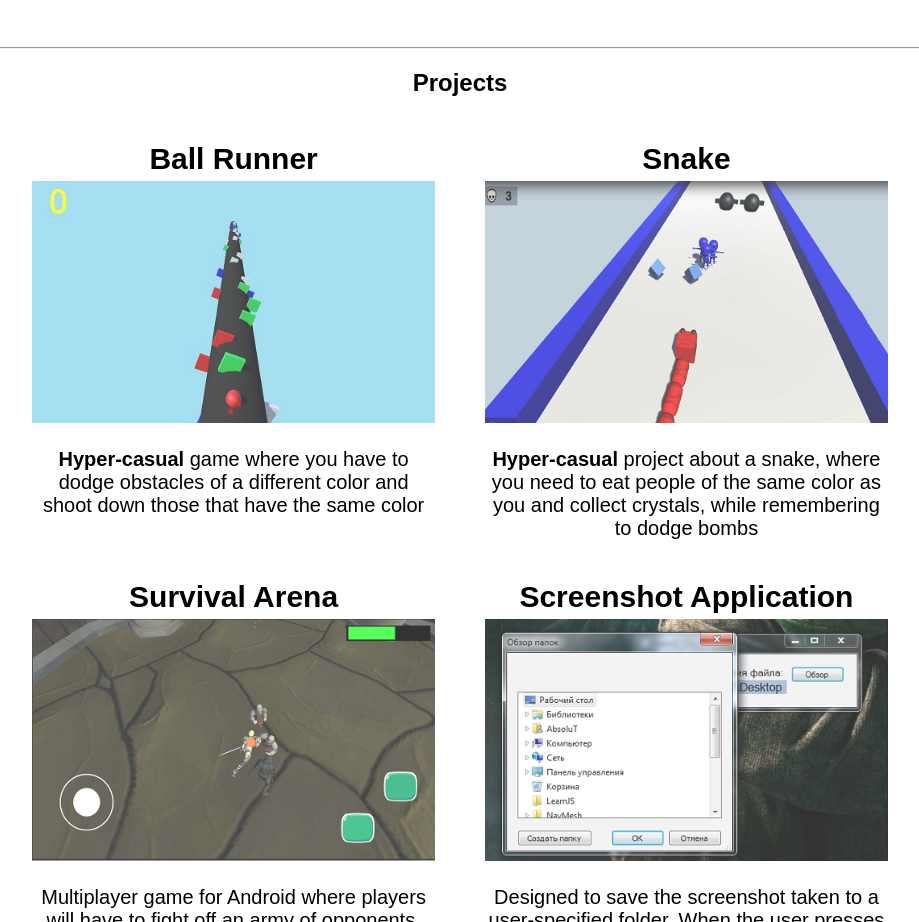
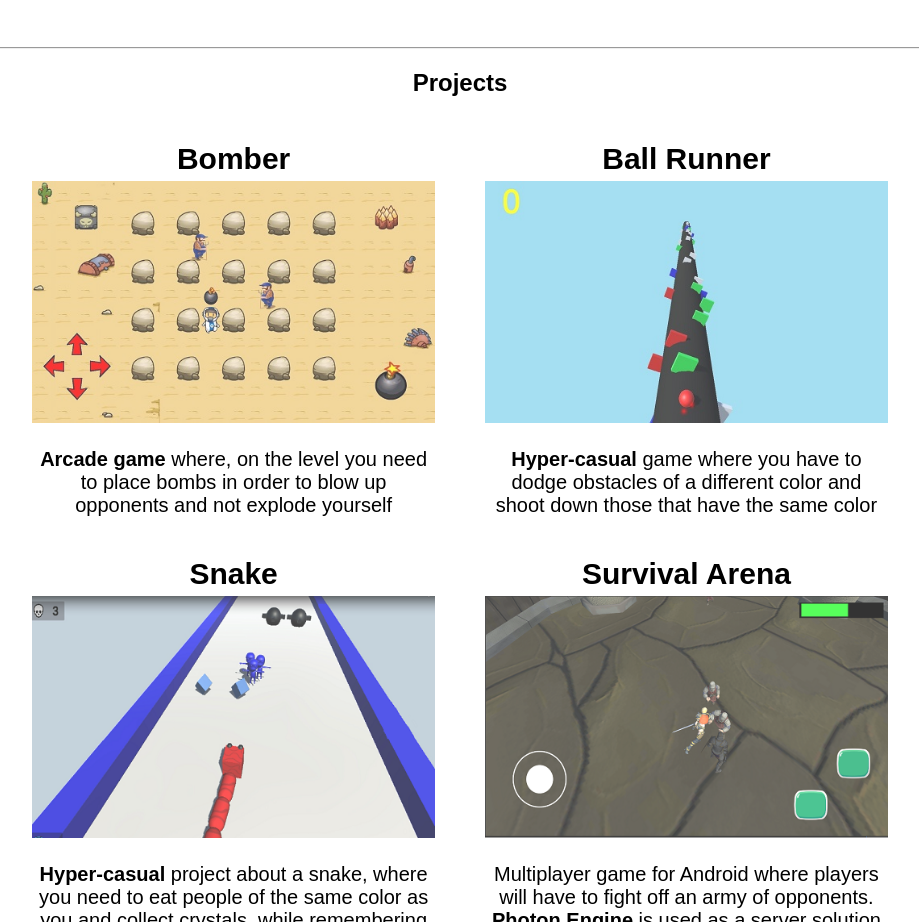
Before and after one commit to IlyaLevanovich/Portfolio, a plain HTML site: page index.html in a window 1280 px wide. Shown: the part 1491-2413 px from the top of the page, without its empty margins (180-1099 px from the left). Drawn offline with Linux system fonts and the light colour scheme.

Commit message:
Added new project - 'Bomber'

```diff
--- a/index.html
+++ b/index.html
@@ -106,6 +106,14 @@
             <div class="gallery">
 
                 <div class="gallery-item">
+                    <h2>Bomber</h2>
+                    <a href="https://github.com/IlyaLevanovich/Bomber" target="_blank"><img src="Projects/Bomber.jpg"></a>
+                    <p>
+                        <strong>Arcade game</strong> where, on the level you need to place bombs in order to blow up opponents and not explode yourself
+                    </p>
+                </div>
+
+                <div class="gallery-item">
                     <h2>Ball Runner</h2>
                     <a href="https://github.com/IlyaLevanovich/Snake" target="_blank"><img src="Projects/BallRunner.jpg"></a>
                     <p>
```
Also changed, not shown: Projects/Bomber.jpg (added).
